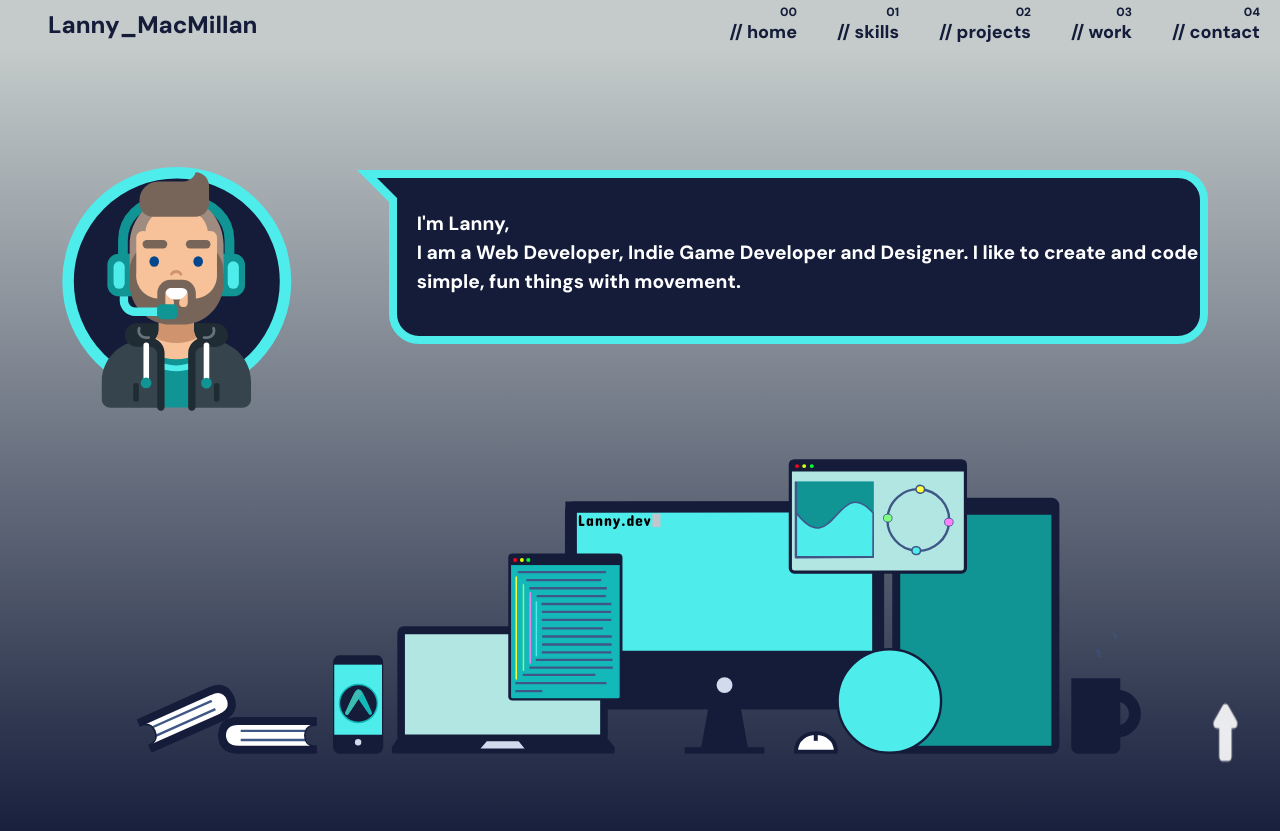
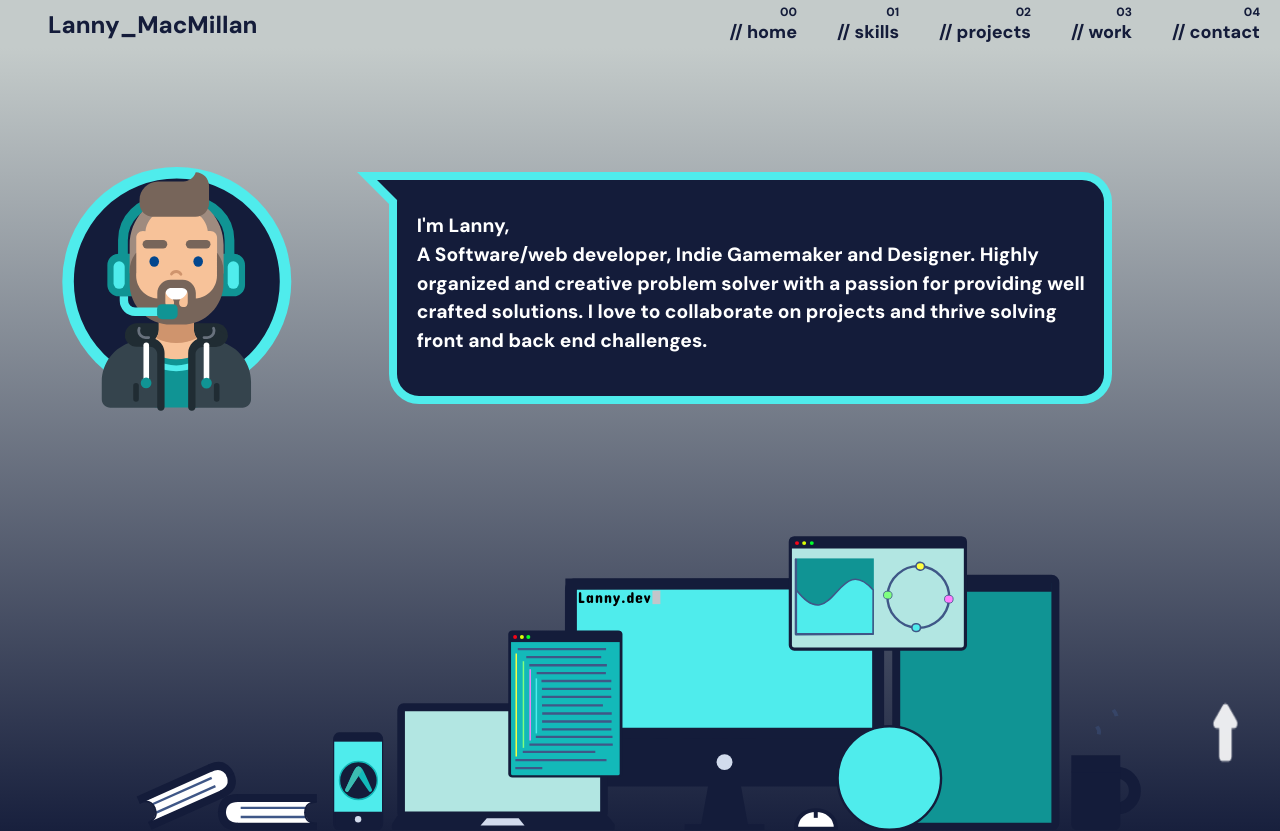
Before and after one commit to Lanny-MacMillan/dev_portfolio, a React (Create React App) app: page / in a window 1280 px wide. Shown: the top 831 px of the page. Built offline with nearby package versions, Linux system fonts and the light colour scheme; no server answers; a web font is replaced by a local one.

Commit message:
more text content and media styles

```diff
--- a/src/components/home/Home.js
+++ b/src/components/home/Home.js
@@ -22,14 +22,27 @@ const Home = ({ home }) => {
               <ChatArrow />
               <TalkText>
                 I'm Lanny,
-                <br />I am a Web Developer, Indie Game Developer and Designer. I
-                like to create and code simple, fun things with movement.
+                <br />A Software/web developer, Indie Gamemaker and Designer.
+                Highly organized and creative problem solver with a passion for
+                providing well crafted solutions. I love to collaborate on
+                projects and thrive solving front and back end challenges.
+                {/* I am a Web Developer, Indie Game Developer and Designer. I
+                like to create and code simple, fun things with movement. */}
               </TalkText>
             </ChatDiv>
           </HeroHeader>
         </UpperRow>
         <LowerDiv>
-          <DevDesktop />
+          <div
+            style={{
+              display: "flex",
+              width: "100%",
+              // alignSelf: "flex-end",
+              justifyContent: "center",
+            }}
+          >
+            <DevDesktop />
+          </div>
         </LowerDiv>
       </IconContainer>
     </BodyContainer>
--- a/src/components/home/Home.styles.js
+++ b/src/components/home/Home.styles.js
@@ -199,12 +199,6 @@ export const HeroHeader = styled.div`
   text-align: center;
   width: 100%;
   /* border: 5px solid #4fecec; */
-  padding-top: 15px;
-  border-radius: 15px;
-  color: #141c3a;
-  font-weight: 800;
-  font-family: "DM Sans", sans-serif;
-  font-size: 1em;
   @media only screen and (min-width: 320px) and (max-width: 768px) {
     font-size: 0.7em;
   }
@@ -219,7 +213,7 @@ export const UpperRow = styled.div`
   display: flex;
   flex-direction: row;
   width: 90%;
-  height: 50%;
+  height: 60vh;
 
   @media only screen and (min-width: 320px) and (max-width: 768px) {
     flex-direction: column;
@@ -234,13 +228,16 @@ export const UpperRow = styled.div`
   }
 `;
 export const LowerDiv = styled.div`
+  display: flex;
   align-self: center;
-  // alignItems: "flex-end",
+  align-items: flex-end;
   width: 80%;
   max-width: 1600px;
 
   @media only screen and (min-width: 320px) and (max-width: 768px) {
-    width: 100%;
+    width: 99%;
+    height: 30vh;
+    /* border: 1px solid blue; */
   }
 
   @media only screen and (min-width: 769px) and (max-width: 992px) {
@@ -253,7 +250,10 @@ export const ChatDiv = styled.div`
   margin: 40px;
   display: inline-block;
   position: relative;
-  width: 100%;
+  /* width: 100%; */
+  font-weight: 800;
+  font-family: "DM Sans", sans-serif;
+  font-size: 1em;
   height: auto;
   background-color: #141c3a;
   border: 8px solid #4fecec;
@@ -262,6 +262,7 @@ export const ChatDiv = styled.div`
   -moz-border-radius: 30px;
   @media only screen and (min-width: 320px) and (max-width: 768px) {
     width: auto;
+    font-size: 1em;
   }
 
   @media only screen and (min-width: 769px) and (max-width: 992px) {
```
